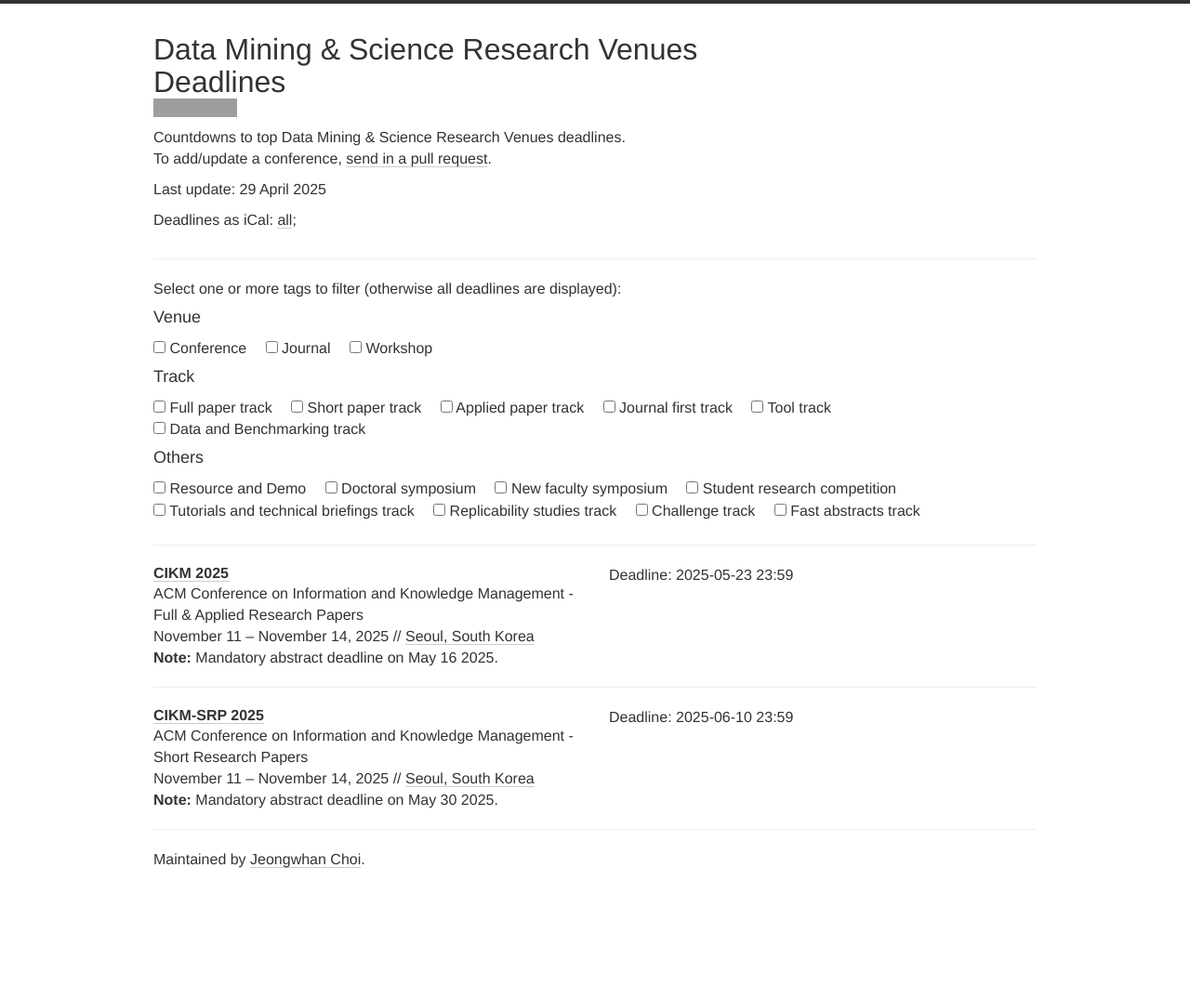
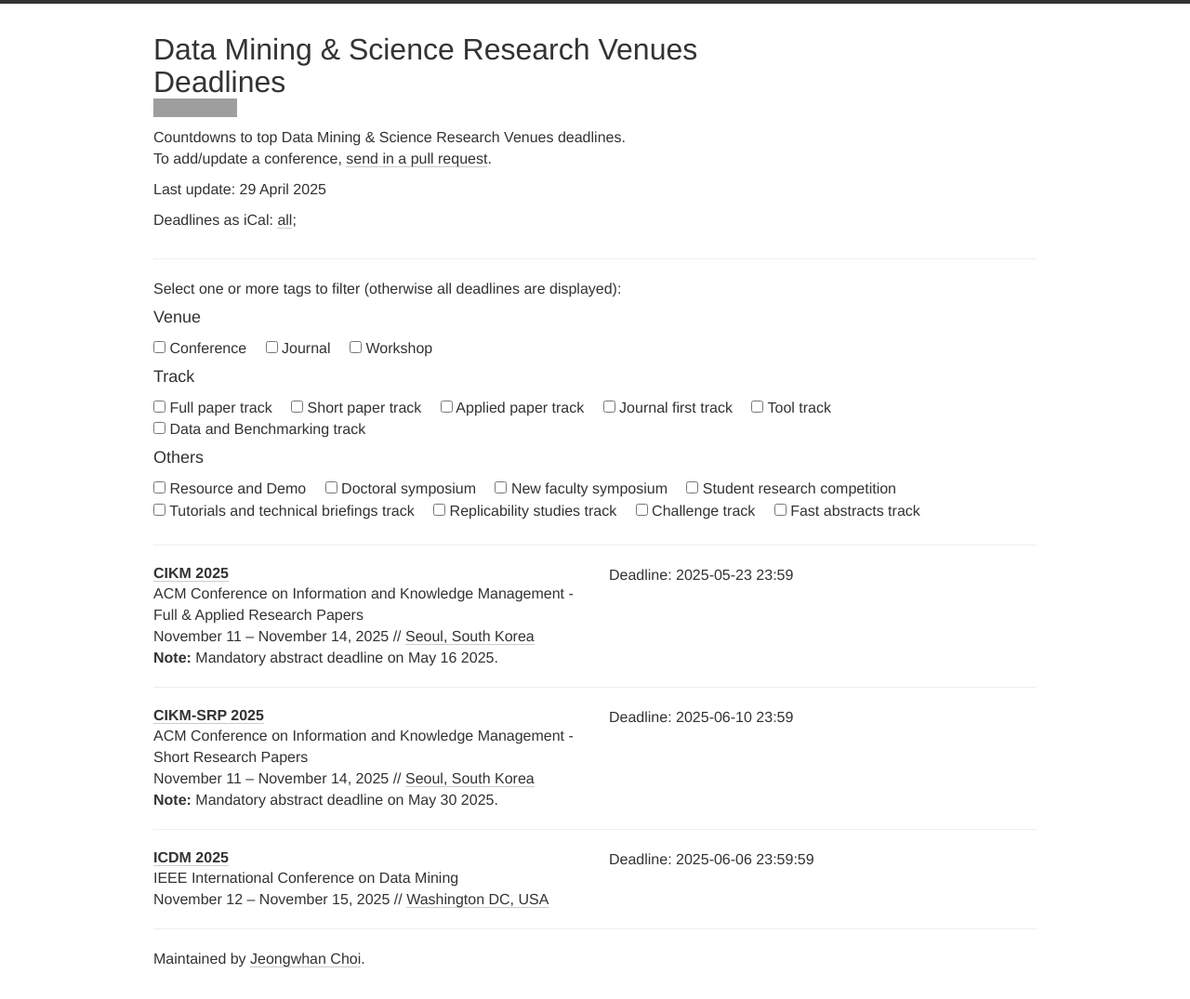
Before and after one commit to dm-deadlines/dm-deadlines.github.io, a Jekyll site: the page built from index.html, in a window 1280 px wide. Shown: the whole page at 93% size. Built offline with Jekyll 4.4.1, drawn with Linux system fonts in a browser that asks for light colours; nearby versions of some CDN libraries; before the commit the page ends 968 px from its top, so only the background shows below that; grey boxes are pictures that could not be loaded.

Commit message:
Add ICDM

```diff
--- a/_data/conferences.yml
+++ b/_data/conferences.yml
@@ -22,3 +22,15 @@
   place: Seoul, South Korea
   note: Mandatory abstract deadline on May 30 2025.
   tags: [CO, SPT]
+
+# ICDM
+- name: ICDM
+  description: IEEE International Conference on Data Mining
+  year: 2025
+  link: https://www3.cs.stonybrook.edu/~icdm2025/cfp.html
+  deadline:
+  - "2025-06-06 23:59:59"
+  date: November 12 - November 15, 2025
+  place: Washington DC, USA
+  note:
+  tags: [CO, FPT]
```
